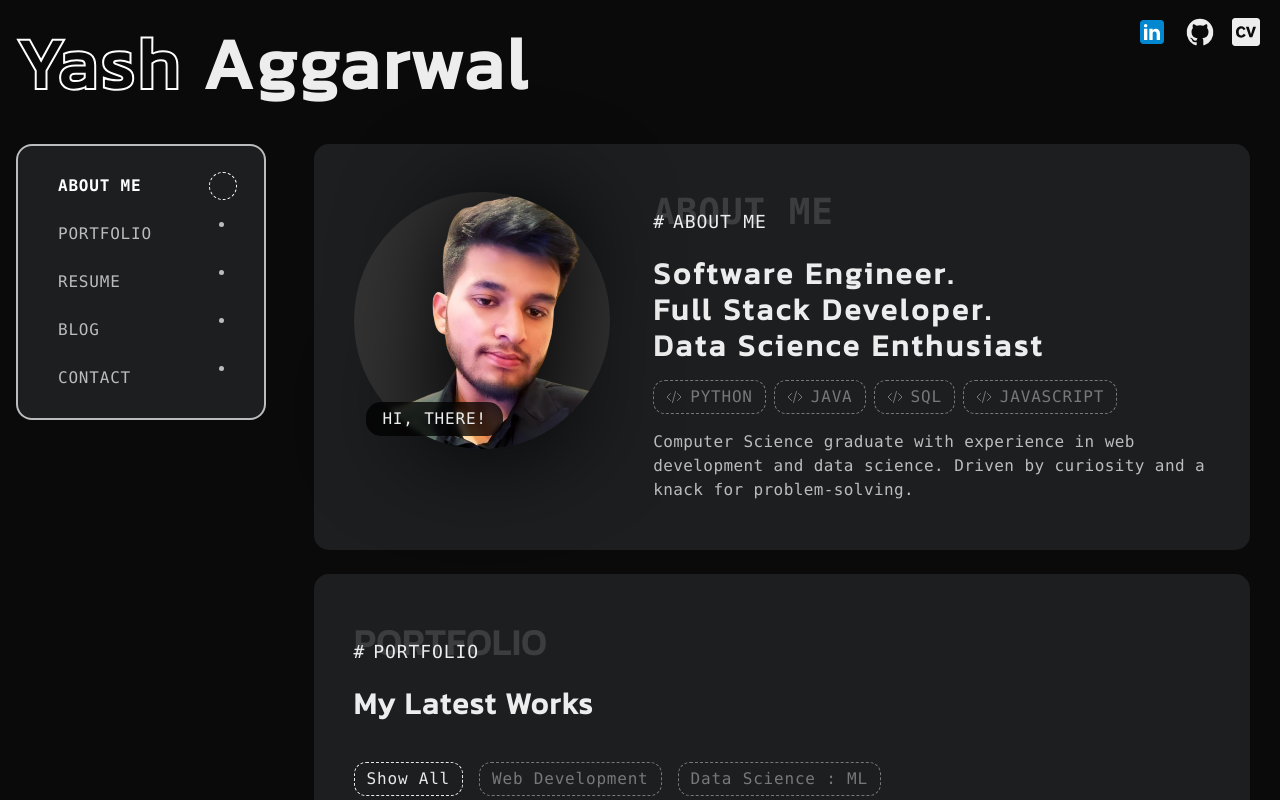
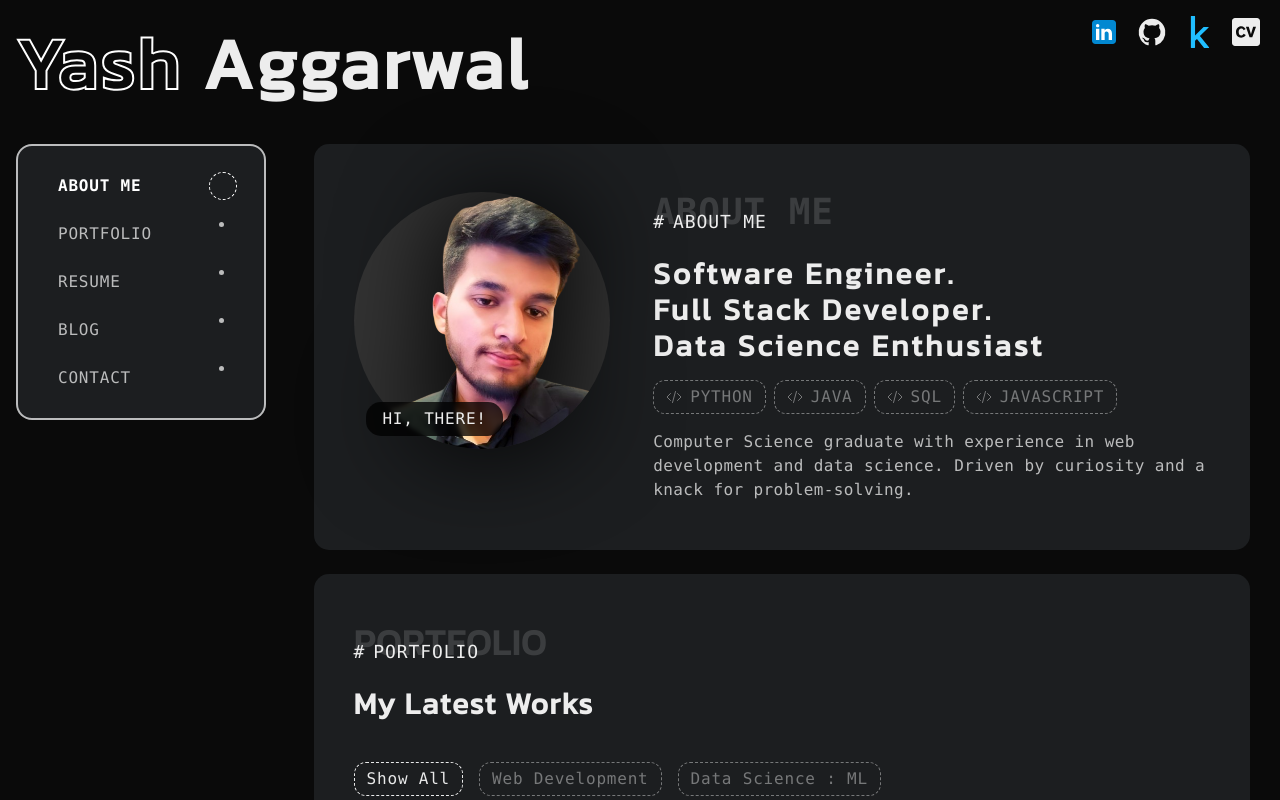
Before and after one commit to ashx010/portfolio_nextjs, a Next.js app: page / in a window 1280 px wide. Shown: the top 800 px of the page. Built offline with nearby package versions, Linux system fonts and the light colour scheme; a web font is replaced by a local one.

Commit message:
add kaggle

```diff
--- a/src/components/header/header.jsx
+++ b/src/components/header/header.jsx
@@ -37,6 +37,22 @@ function Header(props) {
                     </Link>
                 </li>
                 <li className={`list-none`}>
+                    <Link href="https://www.kaggle.com/ashx010" target={'_blank'}>
+                        <svg
+                            xmlns="http://www.w3.org/2000/svg"
+                            viewBox="0 0 128 128"
+                            width="2em"
+                            height="2em"
+                            {...props}
+                        >
+                            <path
+                                fill="#20beff"
+                                d="M100.402 127.243c-.126.501-.627.752-1.502.752H82.168c-1.007 0-1.876-.438-2.632-1.317L51.91 91.531l-7.706 7.33v27.258c0 1.255-.628 1.881-1.88 1.881h-12.97c-1.254 0-1.88-.626-1.88-1.88V1.876c0-1.25.625-1.877 1.88-1.877h12.97c1.253 0 1.882.628 1.882 1.876v76.501l33.08-33.457c.878-.875 1.755-1.315 2.631-1.315h17.295c.75 0 1.25.315 1.504.937c.252.753.19 1.316-.19 1.693L63.561 80.062l36.465 45.3c.499.502.625 1.128.38 1.881"
+                            ></path>
+                        </svg>
+                    </Link>
+                </li>
+                <li className={`list-none`}>
                     <Link href="/Yash%20Aggarwal%20Resume.pdf" target={'_blank'}>
                         <svg
                             xmlns="http://www.w3.org/2000/svg"
```
